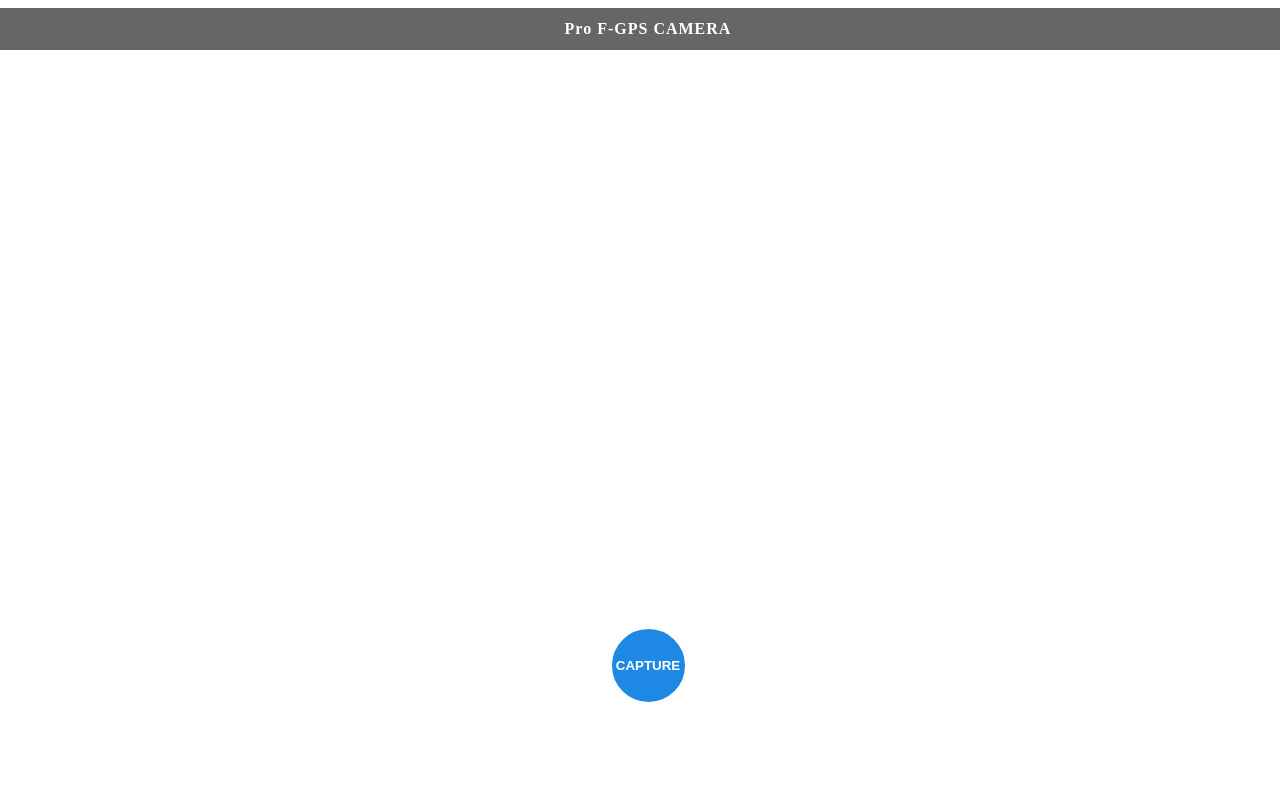
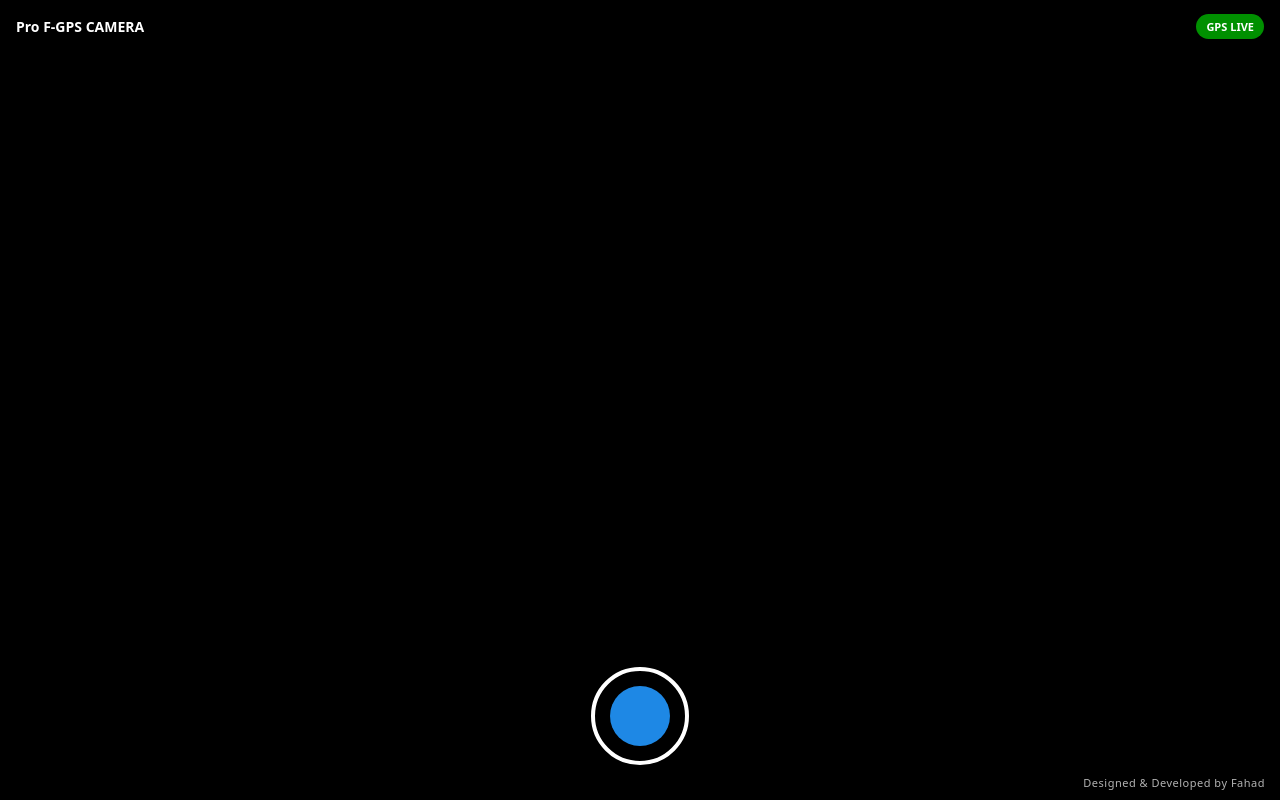
Before and after one commit to fahad0007/Gps-cam, a React (Vite) app: page / in a window 1280 px wide. Built offline with nearby package versions, Linux system fonts and the light colour scheme; no server answers.

Commit message:
Updated feature

```diff
--- a/package.json
+++ b/package.json
@@ -13,6 +13,7 @@
     "@react-google-maps/api": "^2.20.8",
     "html2canvas": "^1.4.1",
     "leaflet": "^1.9.4",
+    "qrcode": "^1.5.4",
     "react": "^19.2.0",
     "react-dom": "^19.2.0",
     "react-leaflet": "^5.0.0",
--- a/src/App.css
+++ b/src/App.css
@@ -0,0 +1,6 @@
+html, body {
+  margin: 0;
+  padding: 0;
+  overflow: hidden;
+  background: black;
+}
--- a/src/components/GpsCamera.jsx
+++ b/src/components/GpsCamera.jsx
@@ -144,65 +144,156 @@ const capture = () => {
 
 
 return (
-    <div style={{ position: "fixed", width: "100%", height:"100vh" ,display:"flex", justifyContent:"center" }}>
+  <div
+    style={{
+      position: "fixed",
+      inset: 0,
+      width: "100vw",
+      height: "100vh",
+      overflow: "hidden",
+      backgroundColor: "black",
+      fontFamily: "system-ui, sans-serif",
+    }}
+  >
+    {/* CAMERA */}
     <Webcam
       ref={webcamRef}
       screenshotFormat="image/jpeg"
       screenshotQuality={1}
       videoConstraints={{
         facingMode: { ideal: "environment" },
-          aspectRatio: 4 / 3,
       }}
-        style={{ position:"absolute",left:"-8px",width: "100%", height: "100%", objectFit: "cover" }}
+      style={{
+        position: "absolute",
+        inset: 0,
+        width: "100%",
+        height: "100%",
+        objectFit: "cover",
+      }}
     />
 
-      <div style={{
+    {/* TOP HEADER */}
+    <div
+      style={{
         position: "absolute",
         top: 0,
-        width: "100%",
-        background: "rgba(0,0,0,0.6)",
+        left: 0,
+        right: 0,
+        padding: "14px 16px",
+        background: "rgba(0,0,0,0.55)",
+        backdropFilter: "blur(8px)",
+        display: "flex",
+        justifyContent: "space-between",
+        alignItems: "center",
         color: "white",
-        textAlign: "center",
-        padding: "12px",
-        fontWeight: "bold",
-        letterSpacing: "1px"
-      }}>
-        Pro F-GPS CAMERA
+        fontWeight: "600",
+        fontSize: "14px",
+        boxSizing: "border-box",
+      }}
+    >
+      <span>Pro F-GPS CAMERA</span>
+
+      <span
+        style={{
+          padding: "5px 10px",
+          borderRadius: "20px",
+          fontSize: "11px",
+          background: error
+            ? "rgba(255,0,0,0.7)"
+            : "rgba(0,180,0,0.8)",
+          whiteSpace: "nowrap",
+        }}
+      >
+        {error ? "GPS ERROR" : "GPS LIVE"}
+      </span>
     </div>
 
-      <div style={{
+    {/* GPS INFO CENTER BADGE */}
+    {!loading && !error && coords && (
+      <div
+        style={{
+          position: "absolute",
+          top: "70px",
+          left: "50%",
+          transform: "translateX(-50%)",
+          background: "rgba(0,0,0,0.65)",
+          color: "#fff",
+          padding: "10px 16px",
+          borderRadius: "12px",
+          fontSize: "12px",
+          textAlign: "center",
+          backdropFilter: "blur(6px)",
+          maxWidth: "90%",
+        }}
+      >
+        <div>
+          Lat: {coords.lat.toFixed(6)} | Lng: {coords.lng.toFixed(6)}
+        </div>
+        <div>Accuracy: ±{accuracy?.toFixed(1)}m</div>
+      </div>
+    )}
+
+    {/* BOTTOM GRADIENT + BUTTON */}
+    <div
+      style={{
         position: "absolute",
         bottom: 0,
-        width: "100%",
-        padding: "20px",
-        // background: "rgba(0,0,0,0.85)",
+        left: 0,
+        right: 0,
+        height: "160px",
+        background:
+          "linear-gradient(to top, rgba(0,0,0,0.85), rgba(0,0,0,0))",
         display: "flex",
         justifyContent: "center",
-        alignContent:"center",
-        marginBottom:"30px"
-      }}>
-        <button
+        alignItems: "flex-end",
+        paddingBottom: "35px",
+      }}
+
+
+    >
+      <div
         onClick={capture}
         style={{
-           display:"flex",
-           justifyContent:"center",
-           alignItems:"center",
-            width: "85px",
-            height: "85px",
+          width: "90px",
+          height: "90px",
           borderRadius: "50%",
-            border: "6px solid white",
-            background: "#1e88e5",
-            color: "white",
-            fontWeight: "bold",
-            marginBottom:"50px"
+          border: "4px solid white",
+          display: "flex",
+          justifyContent: "center",
+          alignItems: "center",
+          cursor: "pointer",
+          boxShadow: "0 0 25px rgba(0,0,0,0.6)",
         }}
       >
-          CAPTURE
-        </button>
+        <div
+          style={{
+            width: "60px",
+            height: "60px",
+            borderRadius: "50%",
+            background: "#1e88e5",
+          }}
+        />
+      </div>
+    </div>
+    <div
+  style={{
+    position: "absolute",
+    bottom: "10px",
+    right: "15px",
+    color: "rgba(255,255,255,0.7)",
+    fontSize: "11px",
+    fontWeight: "500",
+    letterSpacing: "0.5px",
+    textShadow: "0 0 5px rgba(0,0,0,0.6)",
+  }}
+>
+  Designed & Developed by Fahad
 </div>
 
   </div>
 );
+
+
 };
 
 export default GpsCamera;
--- a/src/index.css
+++ b/src/index.css
@@ -0,0 +1,6 @@
+html, body {
+  margin: 0;
+  padding: 0;
+  overflow: hidden;
+  background: black;
+}
```
Also changed, not shown: 1 other file (tests, documents, lock files or other folders). Lines whose indentation alone changed are shown as unchanged.
